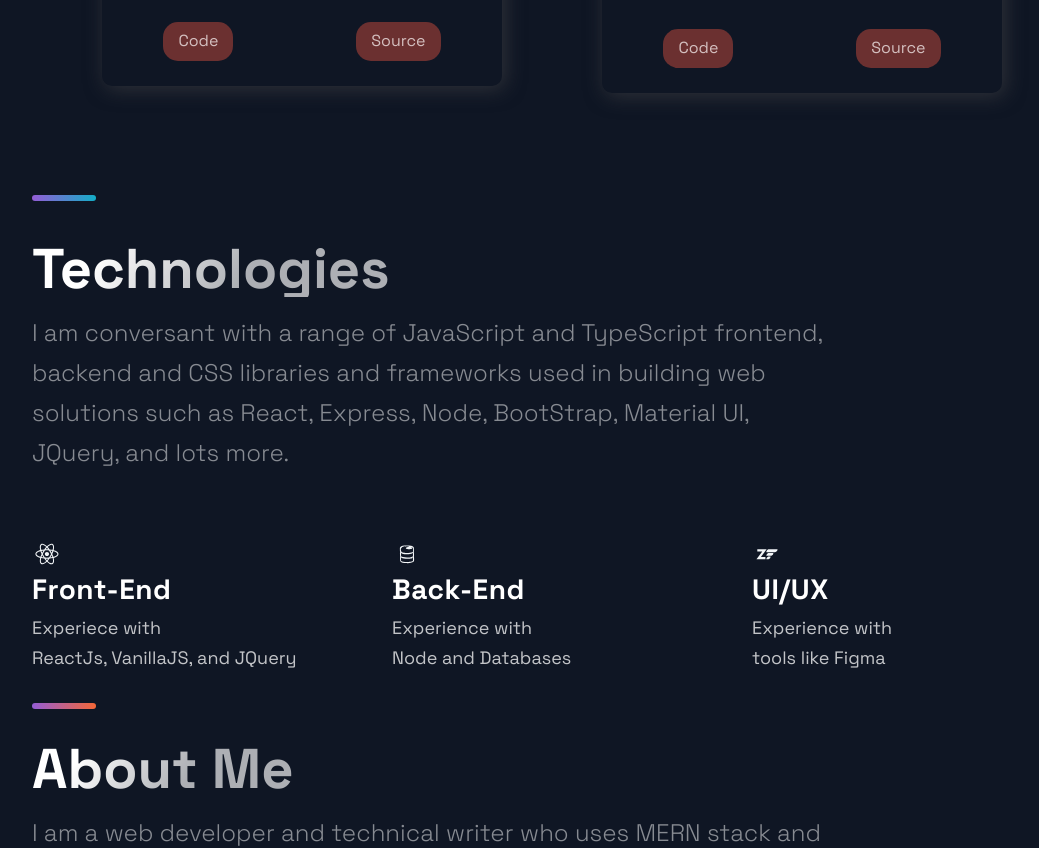
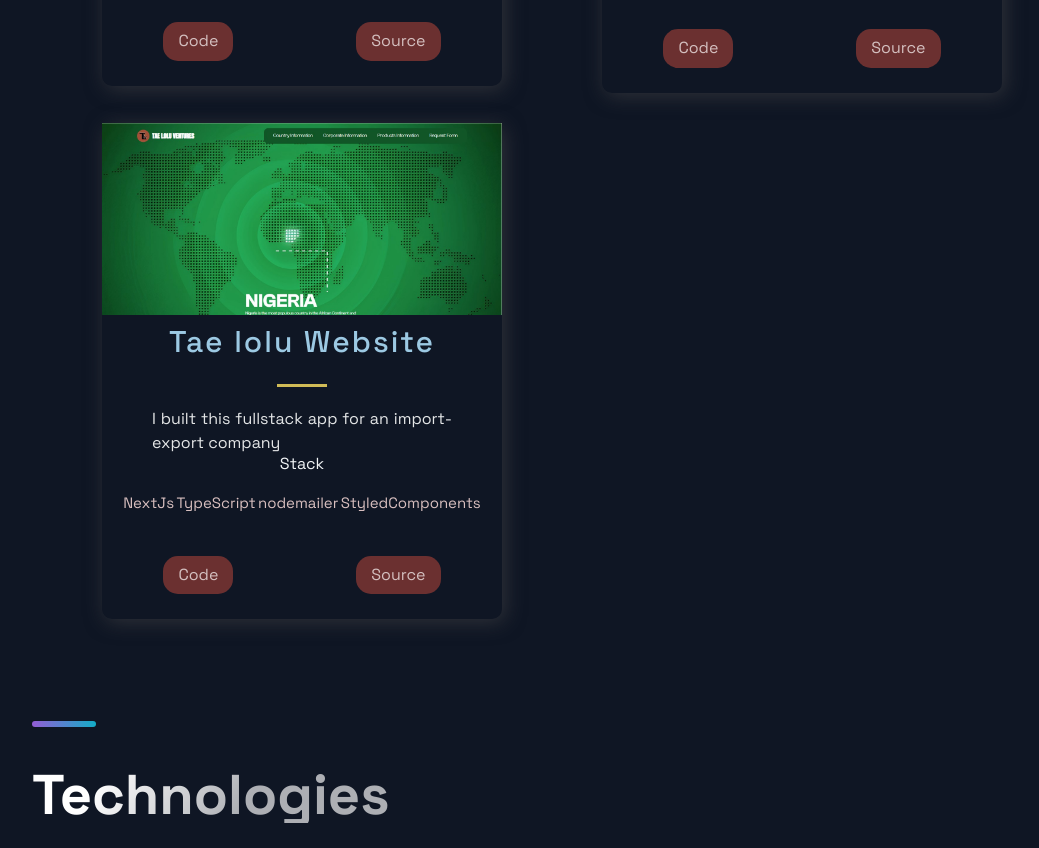
Before and after one commit to Babajide777/portfolio-website-1, a Next.js app: page / in a window 1280 px wide. Shown: the part 3060-3908 px from the top of the page, without its empty margins (88-1127 px from the left). Built offline with nearby package versions, Linux system fonts and the light colour scheme.

Commit message:
added tae lolu website

```diff
--- a/src/constants/constants.js
+++ b/src/constants/constants.js
@@ -74,12 +74,21 @@
     tags: ["NextJs", "TypeScript", "ChakraUI", "StyledComponents"],
     source: "https://ever.co/",
     visit: "#",
-    id: 6,
+    id: 7,
+  },
+  {
+    title: "Tae lolu Website",
+    description: "I built this fullstack app for an import-export company",
+    image: "/images/tae-lolu.jpg",
+    tags: ["NextJs", "TypeScript", "nodemailer", "StyledComponents"],
+    source: "https://www.taelolu.com/",
+    visit: "#",
+    id: 8,
   },
 ];
 
 export const TimeLineData = [
-  { year: 2020, text: "Started my Web development journey" },
+  { year: 2019, text: "Started my Web development journey" },
   { year: 2021, text: "Completed EdConnect bootcamp" },
   {
     year: 2021,
```
Also changed, not shown: public/images/tae-lolu.jpg (added).
